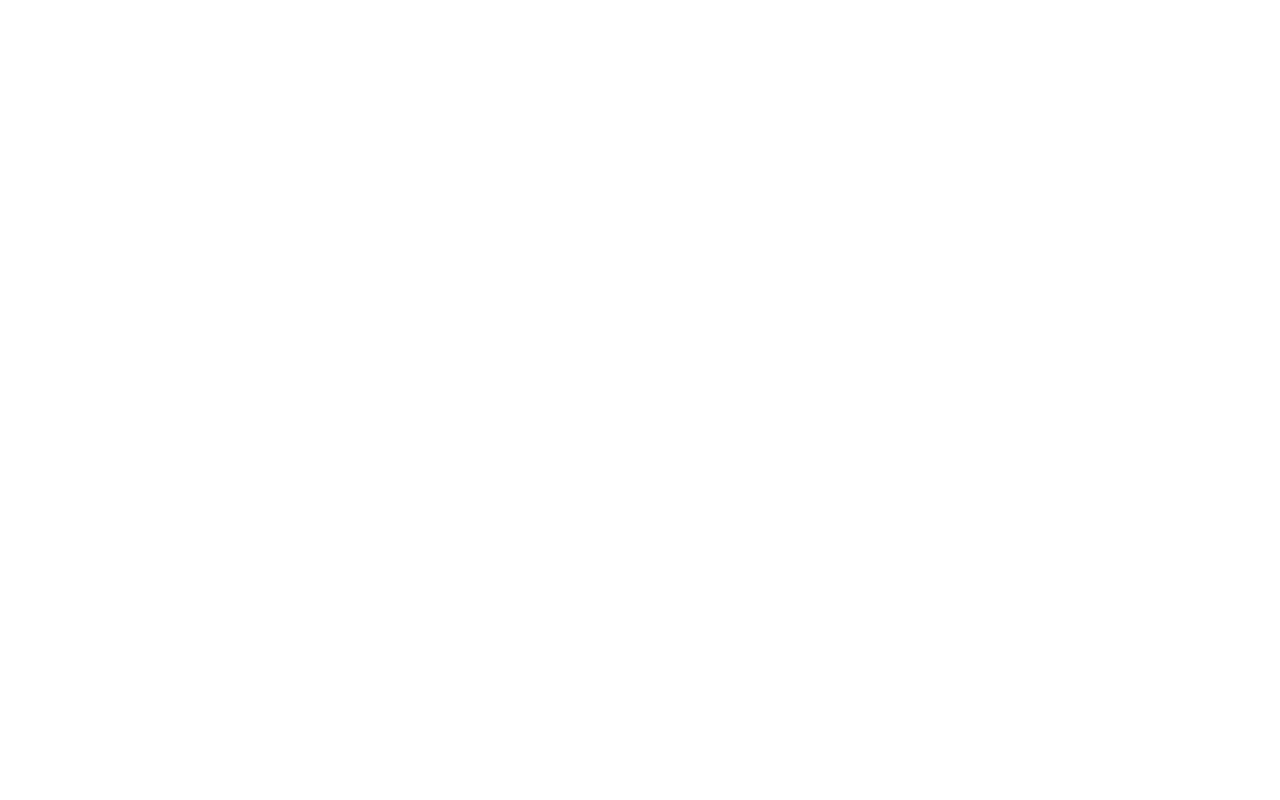
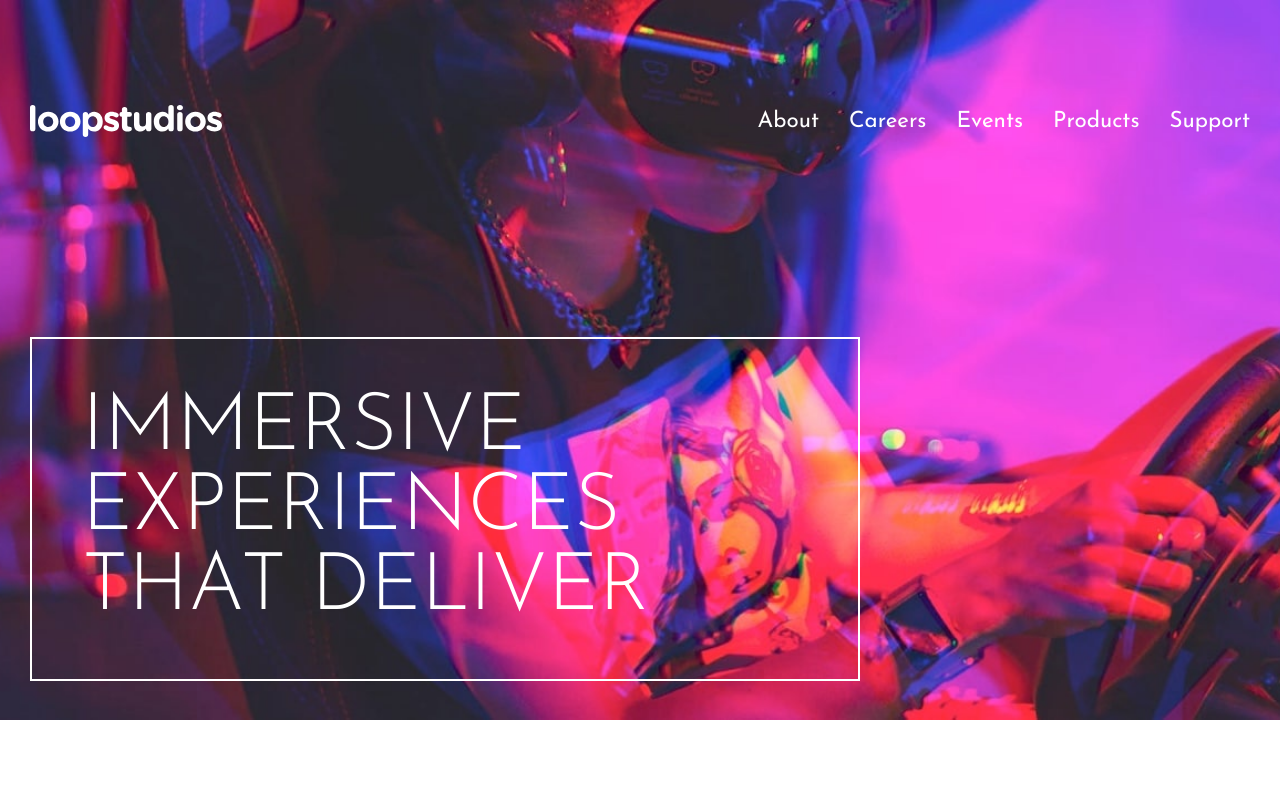
Before and after one commit to PhilipFerrand/Loopstudio, a plain HTML site: page index.html in a window 1280 px wide. Shown: the top 800 px of the page. Drawn offline with Linux system fonts and the light colour scheme.

Commit message:
Update style.css
Change link image header desktop

```diff
--- a/public/CSS/style.css
+++ b/public/CSS/style.css
@@ -26,7 +26,7 @@ body {
 
 /* HEADER */
 header {
-    background-image: url("./public/images/desktop/image-hero.jpg");
+    background-image: url("../images/desktop/image-hero.jpg");
     background-position: top;
     background-size: cover;
     padding: 75px 0px;
```
